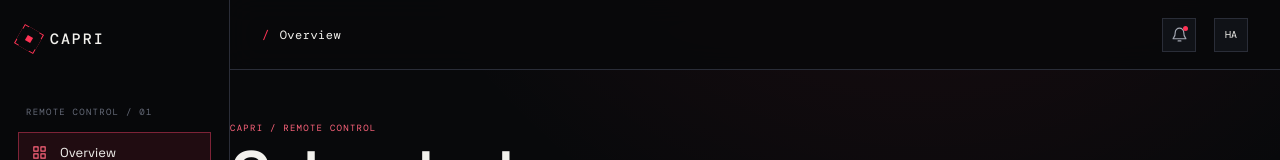
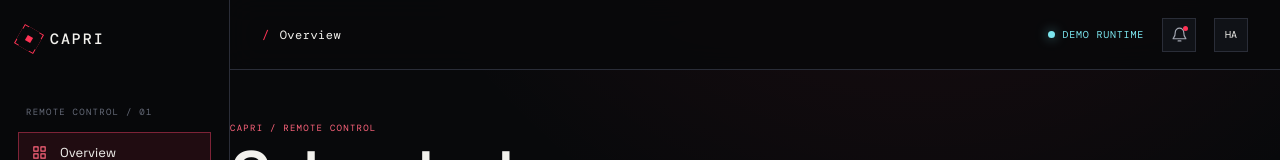
Before and after one commit to ARCANGEL0/Capri, a Nuxt app in the folder src/: page / in a window 1280 px wide. Shown: the top 160 px of the page. Built offline with nearby package versions, Linux system fonts and the light colour scheme.

Commit message:
fix(web): wrap runtime status template

```diff
--- a/src/components/RuntimeStatusBar.vue
+++ b/src/components/RuntimeStatusBar.vue
@@ -9,9 +9,11 @@ onMounted(() => {
 })
 </script>
 
-<button class="runtime-status" type="button" :title="runtime.lastChecked ? `Checked ${runtime.lastChecked}` : 'Check runtime connection'" @click="runtime.check">
-  <span class="status-pip" :class="tone" />{{ label }}
-</button>
+<template>
+  <button class="runtime-status" type="button" :title="runtime.lastChecked ? `Checked ${runtime.lastChecked}` : 'Check runtime connection'" @click="runtime.check">
+    <span class="status-pip" :class="tone" />{{ label }}
+  </button>
+</template>
 
 <style scoped>
 .runtime-status { display: inline-flex; align-items: center; gap: 7px; padding: 0; border: 0; color: var(--capri-cyan); background: transparent; font-family: var(--capri-mono); font-size: 10px; letter-spacing: .08em; }
```
